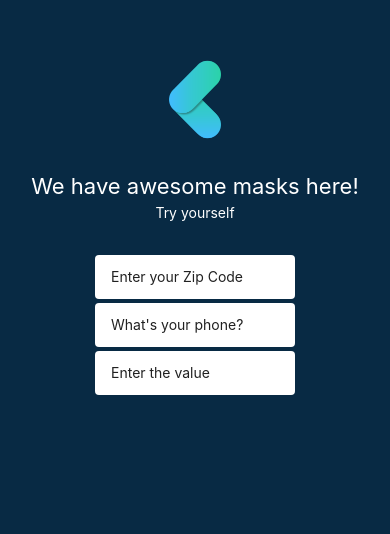
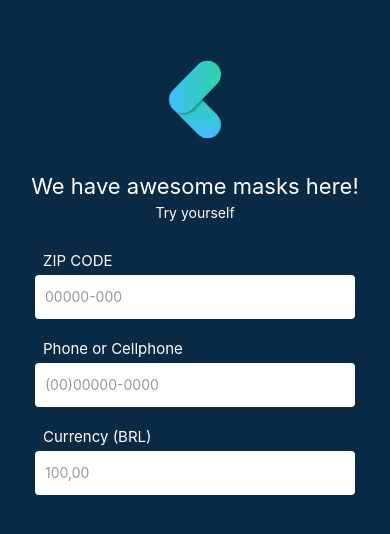
Before and after one commit to glauberbrack/react-native-input-mask, a React Native app: screen / in a window 390 px wide. Shown: the part 114-648 px from the top of the page. Built offline with nearby package versions, Linux system fonts and the light colour scheme.

Commit message:
adjust on input styles

```diff
--- a/src/components/Input/index.tsx
+++ b/src/components/Input/index.tsx
@@ -1,5 +1,5 @@
 import React from 'react';
-import { TextInput } from 'react-native';
+import { View, Text, TextInput } from 'react-native';
 
 import { styles } from './styles';
 
@@ -8,9 +8,10 @@ import { maskCep, maskPhone, maskCurrency } from '../../utils/masks';
 interface InputProps {
     mask: 'cep' | 'phone' | 'currency',
     inputMaskChange: any;
+    label: string;
 }
 
-const Input: React.FC<InputProps> = ({ mask, inputMaskChange, ...rest }) => {
+const Input: React.FC<InputProps> = ({ mask, inputMaskChange, label, ...rest }) => {
 
     function handleChange(text: string) {
         if( mask === 'cep') {
@@ -28,15 +29,18 @@ const Input: React.FC<InputProps> = ({ mask, inputMaskChange, ...rest }) => {
     }
 
     return (
-        <>
+        <View>
+            <Text style={styles.label}>{label}</Text>
+
             <TextInput
                 style={styles.input}
                 onChangeText={ text => handleChange(text)}
                 keyboardType="number-pad"
+                placeholderTextColor="#999999"
                 {...rest}
             />
 
-        </>
+        </View>
   );
 }
 
--- a/src/components/Input/styles.tsx
+++ b/src/components/Input/styles.tsx
@@ -1,13 +1,19 @@
 import { StyleSheet } from 'react-native';
 
 export const styles = StyleSheet.create({
+    label: {
+        fontSize: 15,
+        color: '#FFF',
+        marginBottom: 5,
+        paddingHorizontal: 8
+    },
     input: {
         height: 44,
-        width: 200,
+        width: 320,
         backgroundColor: '#fff',
         borderRadius: 4,
-        paddingHorizontal: 16,
-        marginTop: 4,
+        paddingHorizontal: 10,
+        marginBottom: 20,
         fontSize: 14
     }
 })
--- a/src/pages/Main/index.tsx
+++ b/src/pages/Main/index.tsx
@@ -20,28 +20,27 @@ export default function App() {
         <Text style={styles.headerDescriptionText}>Try yourself</Text>
         <Input
             mask="cep"
+            label="ZIP CODE"
             value={cep}
             maxLength={9}
-            placeholder="Enter your Zip Code"
-            placeholderTextColor="#212121"
+            placeholder="00000-000"
             inputMaskChange={(text: string) => setCep(text)}
         />
 
         <Input
             mask="phone"
+            label="Phone or Cellphone"
             value={phone}
             maxLength={14}
-            placeholder="What's your phone?"
-            placeholderTextColor="#212121"
+            placeholder="(00)00000-0000"
             inputMaskChange={(text: string) => setPhone(text)}
         />
 
         <Input
             mask="currency"
+            label="Currency (BRL)"
             value={currency}
-            maxLength={14}
-            placeholder="Enter the value"
-            placeholderTextColor="#212121"
+            placeholder="100,00"
             inputMaskChange={(text: string) => setCurrency(text)}
         />
     </View>
```
